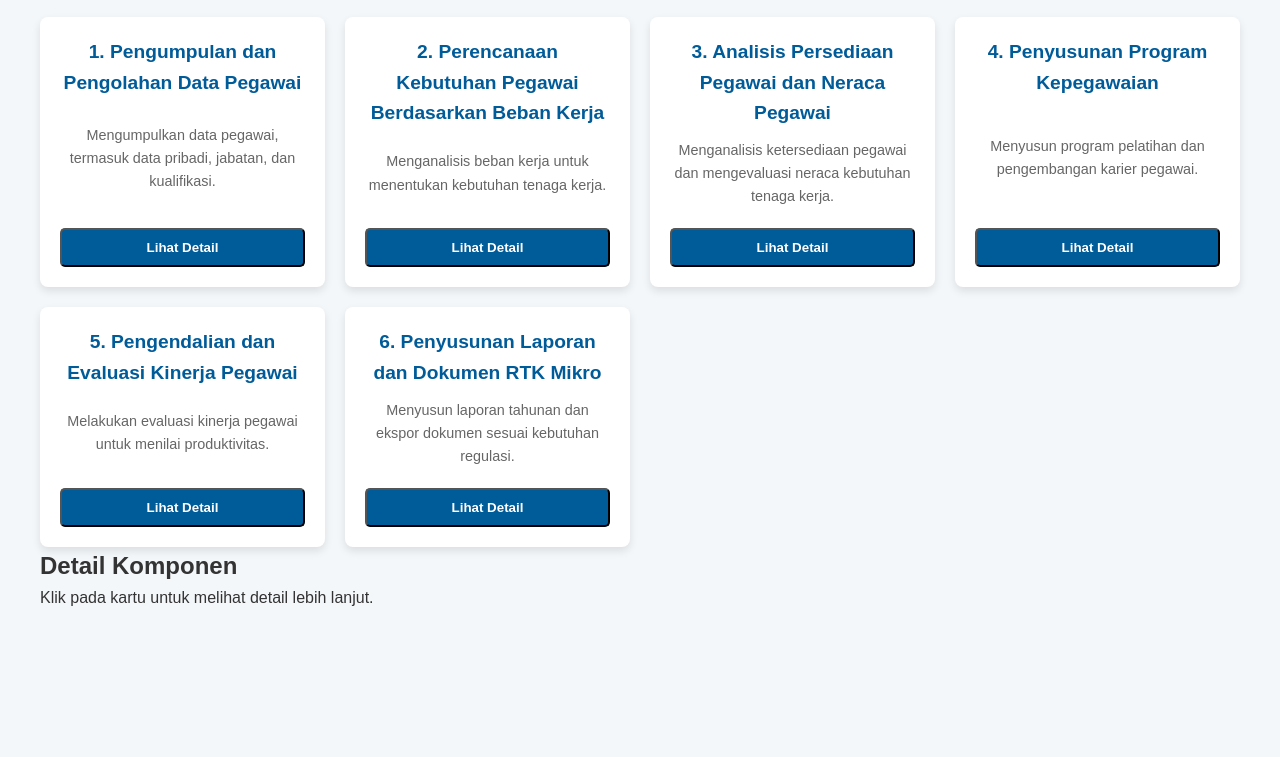
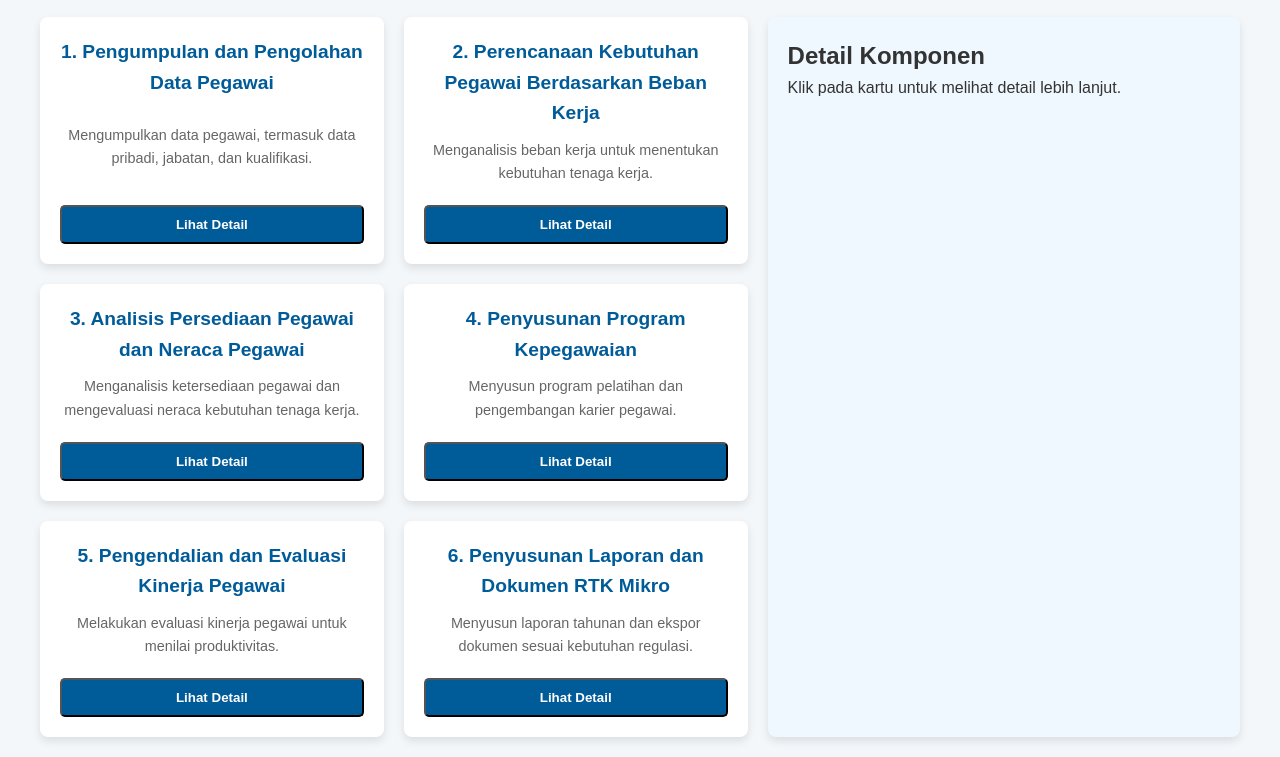
Before and after one commit to Hariyanto89/PTKMikro, a plain HTML site: page index.html in a window 1280 px wide. Shown: the part 100-857 px from the top of the page. Before the commit the page ends 800 px from the top, so only its background shows below. Drawn offline with Linux system fonts and the light colour scheme.

Commit message:
Update styles.css
Signed-off-by: Hariyanto <yantonft@gmail.com>

```diff
--- a/assets/css/styles.css
+++ b/assets/css/styles.css
@@ -98,39 +98,20 @@ main p {
 
 /* Styling Kartu (Card-Based Design) */
 
-body {
-    font-family: Arial, sans-serif;
-    line-height: 1.6;
-    background-color: #f4f7f9;
-    color: #333;
+.content-container {
     display: flex;
-    flex-direction: column;
-    align-items: center;
-    min-height: 100vh;
-    padding: 20px;
+    gap: 20px;
+    max-width: 1200px;
+    width: 100%;
 }
 
-header {
-    text-align: center;
-    margin-bottom: 20px;
-}
-
-header h1 {
-    color: #005b99;
-    font-size: 2rem;
-}
-
-header p {
-    color: #333;
-    font-size: 1rem;
-}
-
+/* Kartu */
 .card-container {
     display: grid;
     grid-template-columns: repeat(auto-fill, minmax(250px, 1fr));
     gap: 20px;
-    max-width: 1200px;
-    width: 100%;
+    width: 60%; /* Menyisakan ruang untuk detail di sebelah kanan */
+    transition: width 0.3s ease;
 }
 
 .card {
@@ -170,3 +151,13 @@ header p {
 .button:hover {
     background-color: #007acc;
 }
+
+/* Detail Kartu */
+.detail-container {
+    width: 40%;
+    padding: 20px;
+    border-radius: 8px;
+    box-shadow: 0 4px 8px rgba(0, 0, 0, 0.1);
+    background-color: #f0f8ff;
+    transition: opacity 0.3s ease;
+}
```
